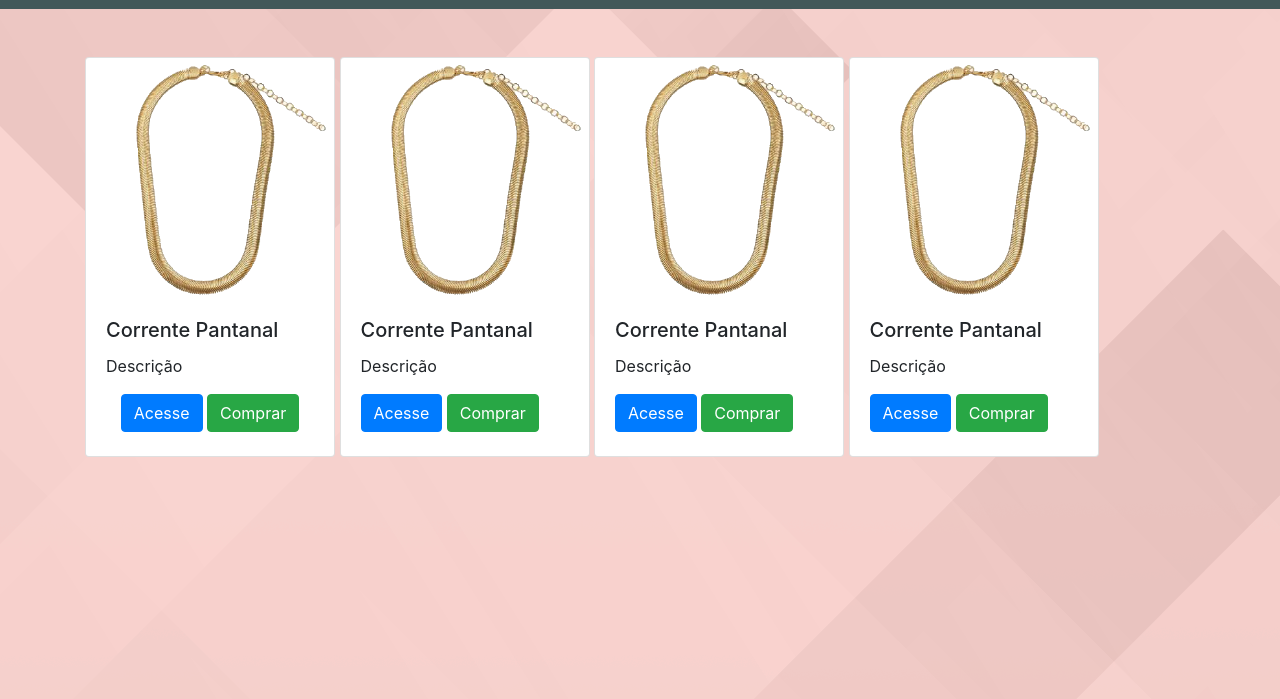
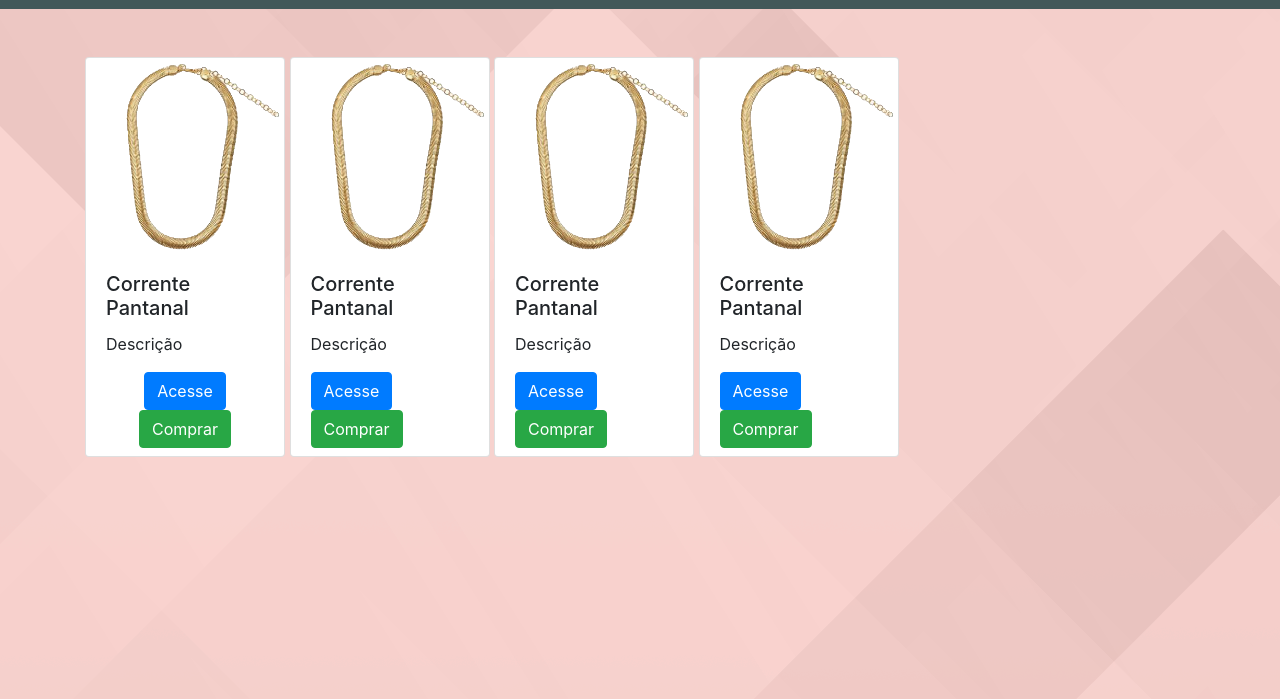
Before and after one commit to AlexandreAmpudiaFaria/Catalogo-piedra-luna, a plain HTML site: page index.html in a window 1280 px wide. Shown: the part 55-754 px from the top of the page. Drawn offline with nearby package versions, Linux system fonts and the light colour scheme.

Commit message:
Update estilo.css

```diff
--- a/estilo.css
+++ b/estilo.css
@@ -6,8 +6,12 @@ body{
     background-color: #425859;
 }
 
+img.produto{
+    width: 200px;
+}
+
 .card{
 display: inline-block;
 height: 400px;
-width: 250px;
+width: 200px;
 }
```
